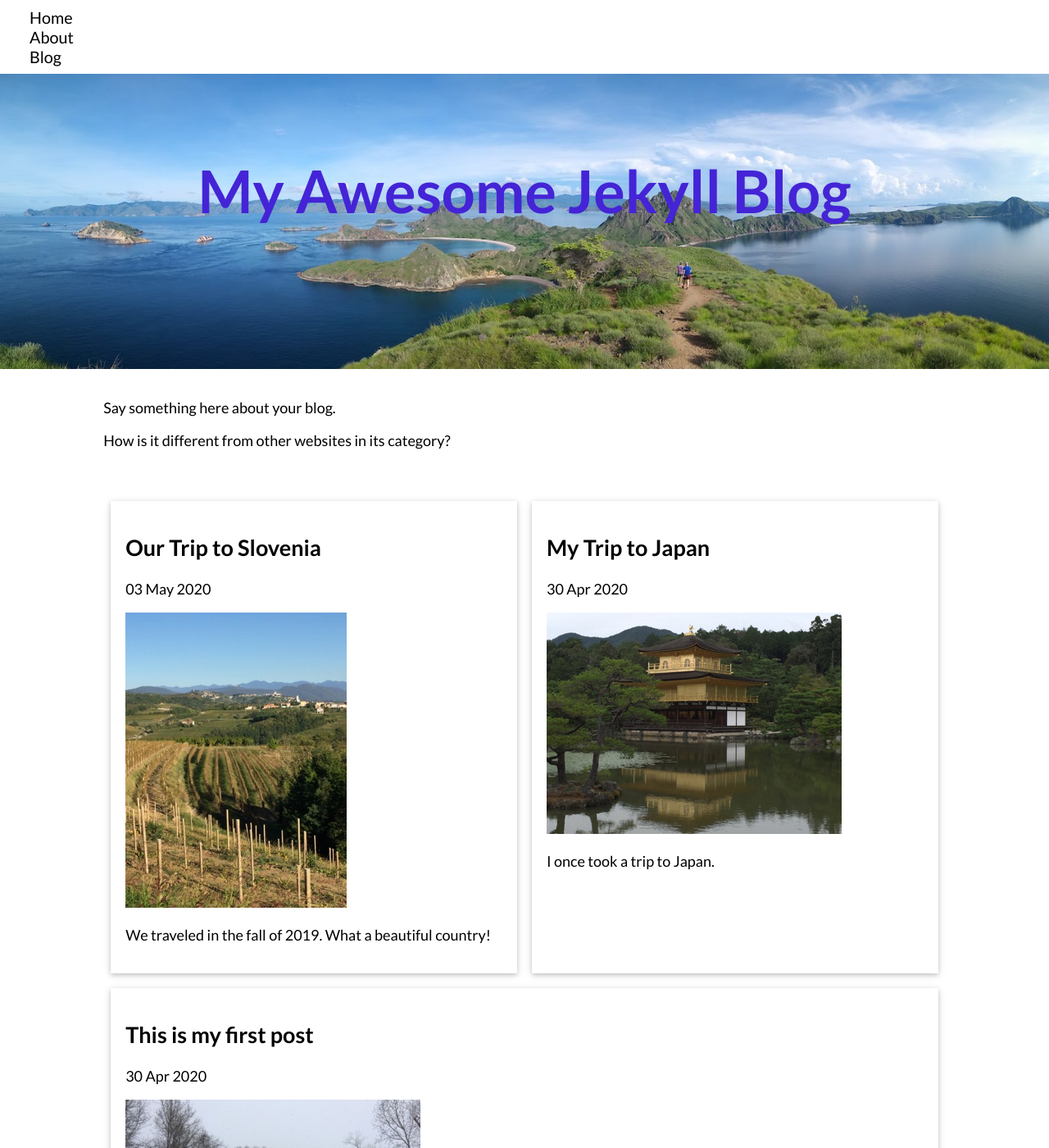
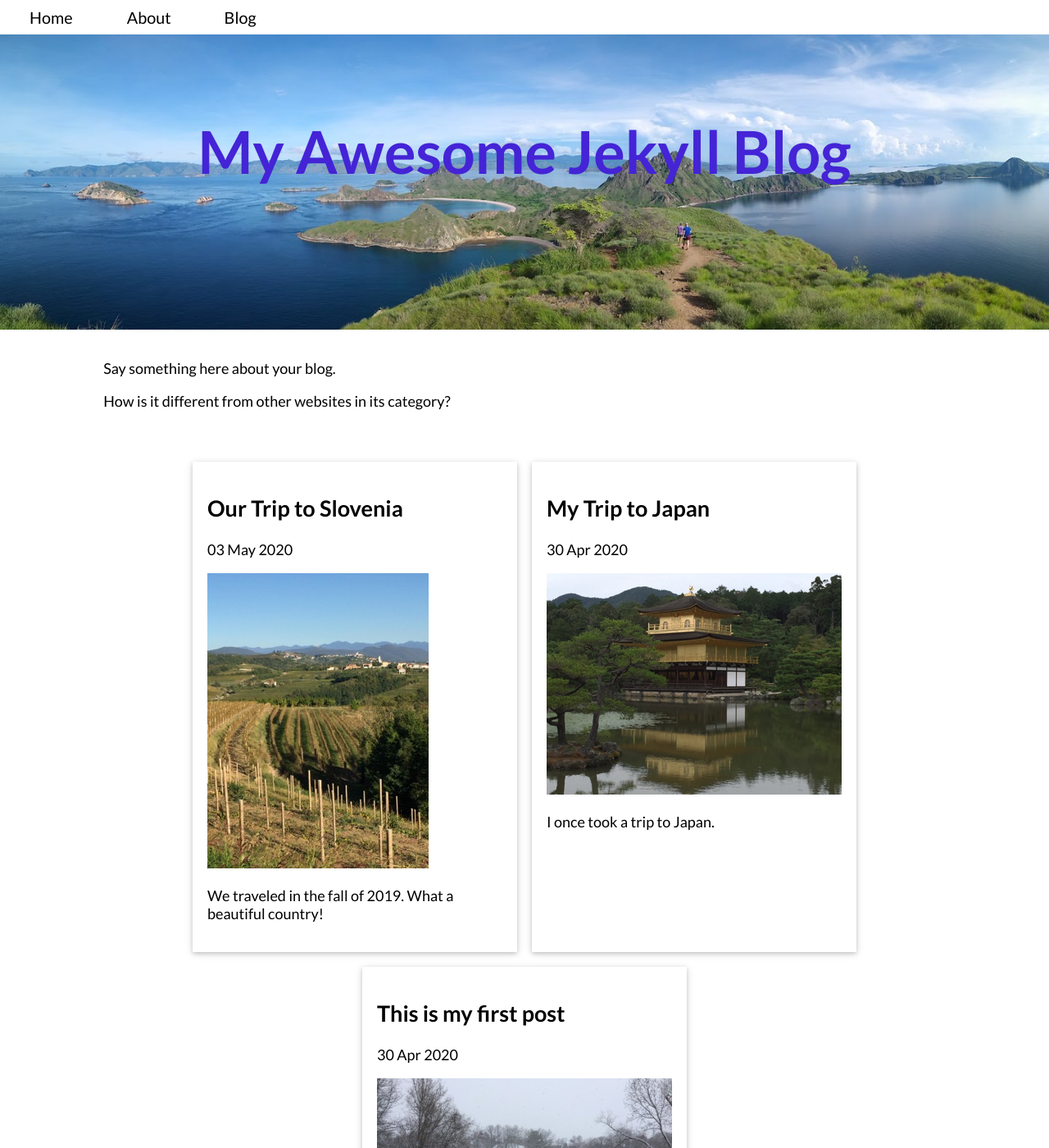
Before and after one commit to placeholdergit/cloneexpjekyllcms, a Jekyll site: the page built from index.md, in a window 1280 px wide and 1400 px high. Shown: the whole window at 82% size. Built offline with Jekyll 4.4.1, drawn with Linux system fonts in a browser that asks for light colours; a script that is not in the unit is left out.

Commit message:
Media rules for .card img sizes; removed .flex-nav

```diff
--- a/_sass/main.scss
+++ b/_sass/main.scss
@@ -27,24 +27,38 @@ a:hover {
   color: #4424D6;
   border-bottom: solid 3px #4424D6;
 }
+a.card {
+  max-width: 90vw;
+}
+a.card img {
+  max-width: calc(90vw - 2em);
+}
+@media (min-width: 500px) {
+  a.card {
+    max-width: calc(360px + 2em);
+  }
+  a.card img {
+    max-width: calc(360px + 2em);
+  }
+}
 a:hover.card {
   border-bottom: none;
 }
 a:active {
   color: inherit;
 }
-div.card img {
-  max-width: 90vw;
-}
+// div.card img {
+//   max-width: 90vw;
+// }
 nav {
   font-size: 1.1em;
   // background-color: #B2D732;
   background-color: #ffffff;
   padding: 0.5rem 0;
 }
-ul {
-  list-style-type: none;
-}
+// ul {
+//   list-style-type: none;
+// }
 .bg-img-home {
   // width: 100%;
   // max-width: 100vw;
@@ -72,12 +86,15 @@ ul {
   margin: 0.5em;
   flex: 1 1 300px;
 }
-.flex-container {
+.flex-nav-container {
   display: flex;
   flex-wrap: wrap;
 }
-.flex-nav {
+.flex-nav-container > * {
   flex: 0 1 6em;
+}
+.flex-nav-container :last-child {
+  flex: 0 0 auto;
 }
 .fluid-type {
   font-size: 0.75rem;
```
